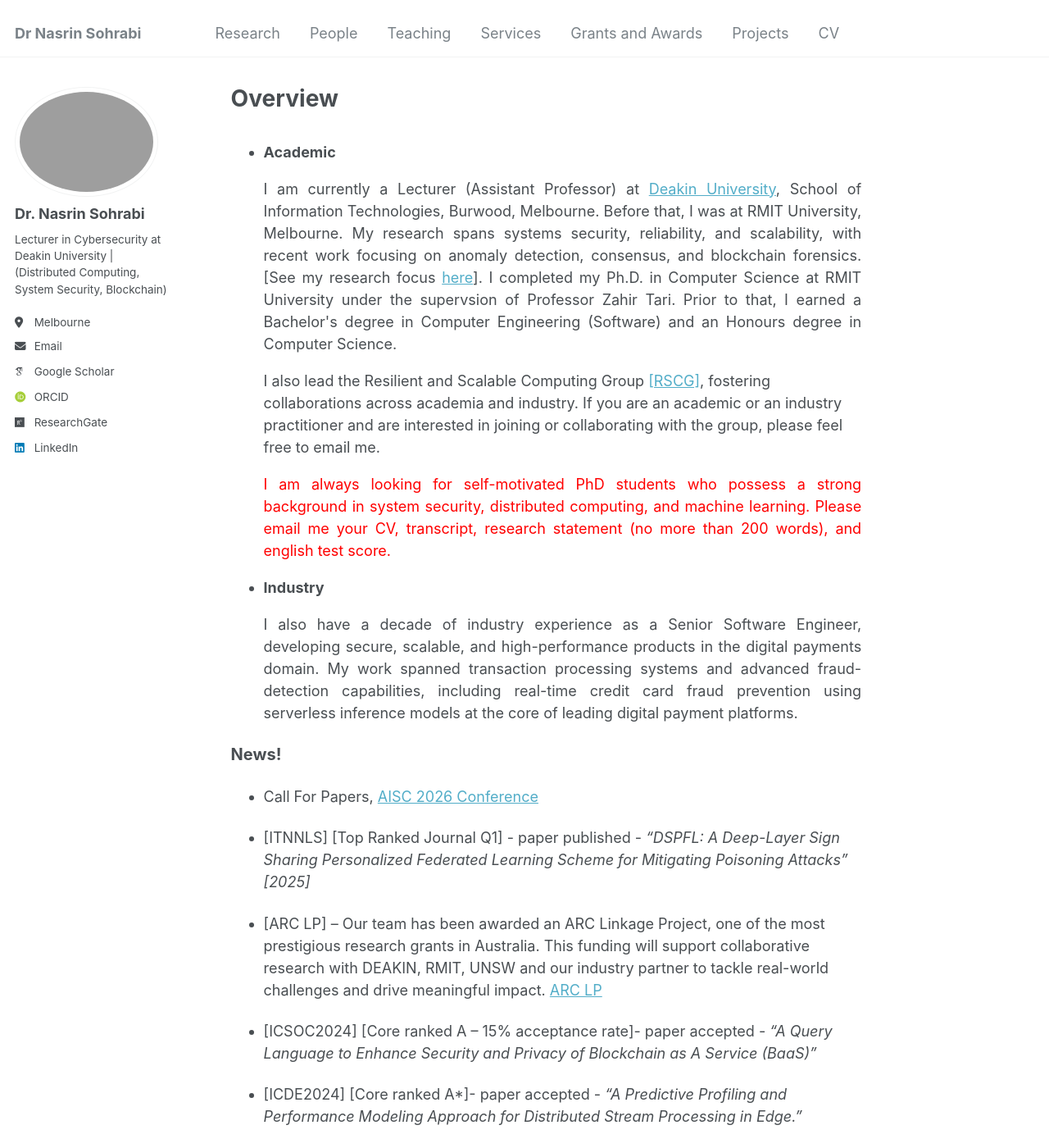
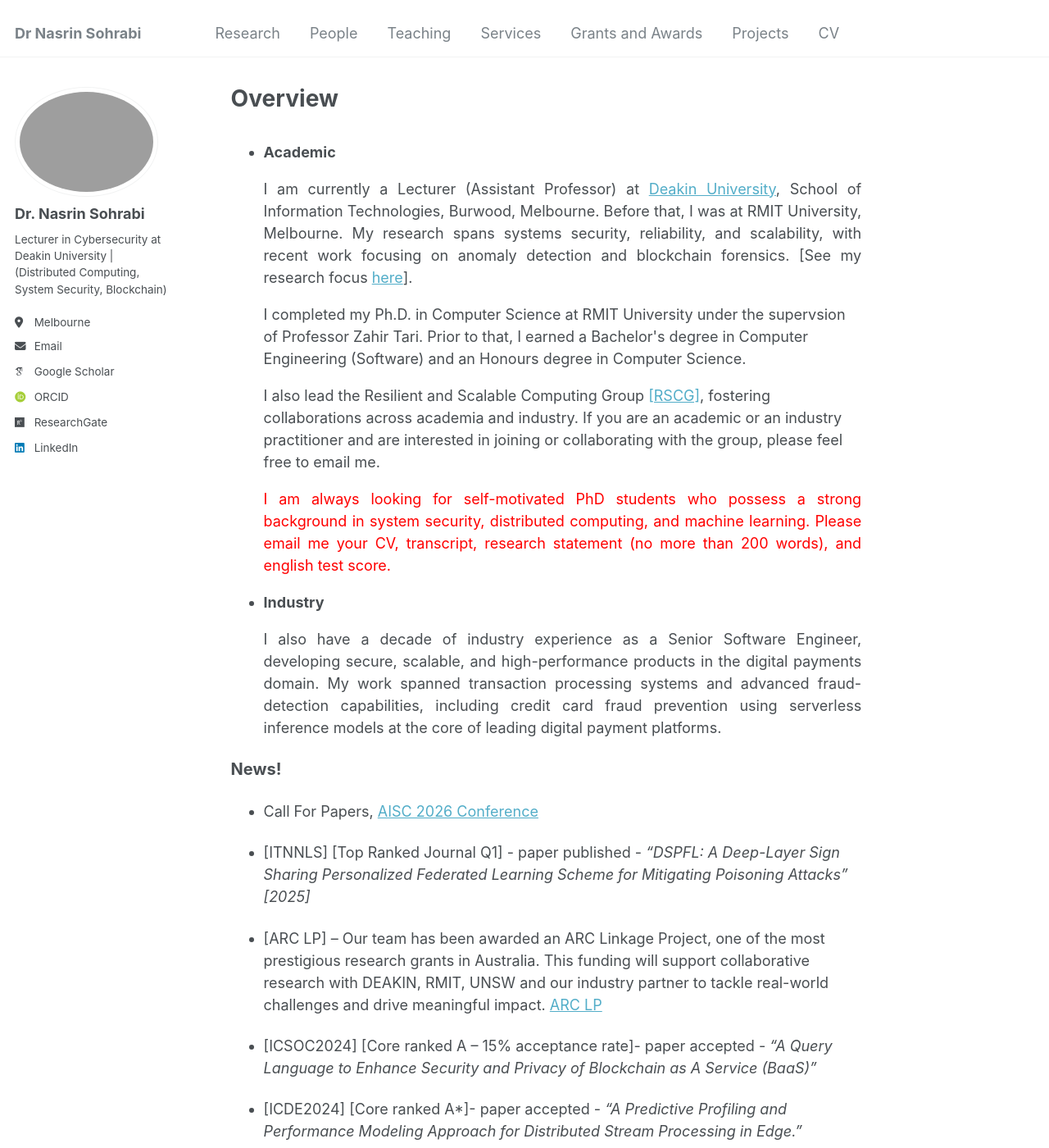
Before and after one commit to Nasrin-Sohrabi/Nasrin-Sohrabi.github.io, a Jekyll site: the page built from _pages/about.md, in a window 1280 px wide and 1400 px high. Shown: the whole window at 82% size. Built offline with Jekyll 4.4.1, drawn with Linux system fonts in a browser that asks for light colours; some web fonts are replaced.

Commit message:
update the intro

```diff
--- a/_pages/about.md
+++ b/_pages/about.md
@@ -10,16 +10,16 @@ redirect_from:
 <span style="text-align: justify;"></span>
 
   * <strong>Academic</strong>
-  <ul style="text-align: justify;"> I am currently a Lecturer (Assistant Professor) at <a href="https://www.deakin.edu.au/">Deakin University</a>, School of Information Technologies, Burwood, Melbourne. Before that, I was at RMIT University, Melbourne. My research spans systems security, reliability, and scalability, with recent work focusing on anomaly detection, consensus, and blockchain forensics. [See my research focus <a href="https://nasrin-sohrabi.github.io/research/"> here</a>].
+  <ul style="text-align: justify;"> I am currently a Lecturer (Assistant Professor) at <a href="https://www.deakin.edu.au/">Deakin University</a>, School of Information Technologies, Burwood, Melbourne. Before that, I was at RMIT University, Melbourne. My research spans systems security, reliability, and scalability, with recent work focusing on anomaly detection and blockchain forensics. [See my research focus <a href="https://nasrin-sohrabi.github.io/research/"> here</a>].</ul>
 
-  I completed my Ph.D. in Computer Science at RMIT University under the supervsion of Professor Zahir Tari. Prior to that, I earned a Bachelor's degree in Computer Engineering (Software) and an Honours degree in Computer Science.</ul>
+  <ul>I completed my Ph.D. in Computer Science at RMIT University under the supervsion of Professor Zahir Tari. Prior to that, I earned a Bachelor's degree in Computer Engineering (Software) and an Honours degree in Computer Science.</ul>
 
   <ul>I also lead the Resilient and Scalable Computing Group <a href="https://rscg-research.gitlab.io/rscg.gitlab.io">[RSCG]</a>, fostering collaborations across academia and industry. If you are an academic or an industry practitioner and are interested in joining or collaborating with the group, please feel free to email me. </ul>
 
   <ul style="text-align: justify; color: red"> I am always looking for self-motivated PhD students who possess a strong background in system security, distributed computing, and machine learning. Please email me your CV, transcript, research statement (no more than 200 words), and english test score. </ul>
 
   * <strong>Industry</strong>
-  <ul style="text-align: justify;"> I also have a decade of industry experience as a Senior Software Engineer, developing secure, scalable, and high-performance products in the digital payments domain. My work spanned transaction processing systems and advanced fraud-detection capabilities, including real-time credit card fraud prevention using serverless inference models at the core of leading digital payment platforms.</ul>
+  <ul style="text-align: justify;"> I also have a decade of industry experience as a Senior Software Engineer, developing secure, scalable, and high-performance products in the digital payments domain. My work spanned transaction processing systems and advanced fraud-detection capabilities, including credit card fraud prevention using serverless inference models at the core of leading digital payment platforms.</ul>
 
 
 
```
